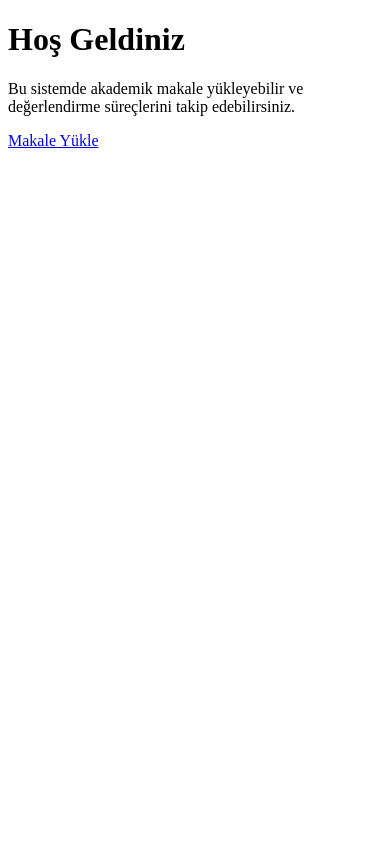
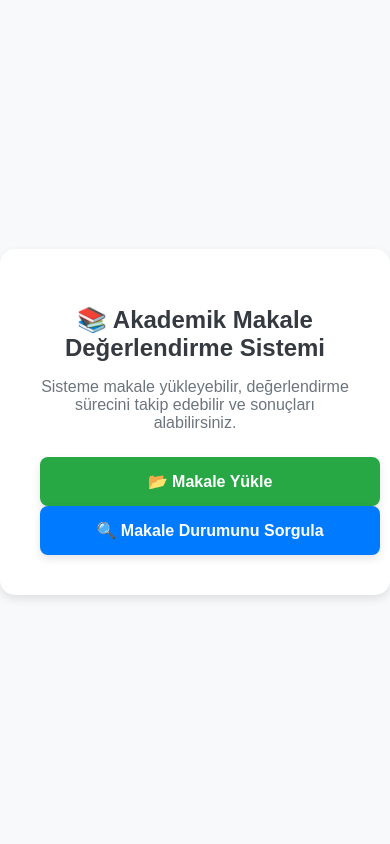
Before and after one commit to Ogulcan207/article-rating-nlp, a Django app: page / in a window 390 px wide. Run offline with Django 5.2, Linux system fonts and the light colour scheme.

Commit message:
editöre baslancak

```diff
--- /dev/null
+++ b/makale/static/css/index.css
@@ -0,0 +1,81 @@
+/* Genel Stil */
+body {
+    font-family: 'Arial', sans-serif;
+    background: #f8f9fa;
+    margin: 0;
+    padding: 0;
+    display: flex;
+    justify-content: center;
+    align-items: center;
+    height: 100vh;
+}
+
+/* Ana Konteyner */
+.container {
+    background: white;
+    padding: 40px;
+    border-radius: 15px;
+    box-shadow: 0px 4px 10px rgba(0, 0, 0, 0.1);
+    text-align: center;
+    max-width: 600px;
+    width: 100%;
+}
+
+/* Başlık */
+h1 {
+    color: #343a40;
+    font-size: 24px;
+    font-weight: bold;
+}
+
+/* Açıklama */
+p {
+    font-size: 16px;
+    color: #6c757d;
+    margin-bottom: 25px;
+}
+
+/* Butonlar */
+.btn {
+    display: flex;
+    align-items: center;
+    justify-content: center;
+    gap: 8px;
+    padding: 15px;
+    font-size: 16px;
+    font-weight: bold;
+    color: white;
+    text-decoration: none;
+    border-radius: 8px;
+    transition: all 0.3s ease-in-out;
+    border: none;
+    width: 100%;
+    box-shadow: 0px 4px 8px rgba(0, 0, 0, 0.1);
+}
+
+/* Makale Yükleme Butonu */
+.btn-upload {
+    background: #28a745;
+}
+
+.btn-upload:hover {
+    background: #218838;
+    transform: scale(1.05);
+}
+
+/* Makale Durum Butonu */
+.btn-status {
+    background: #007bff;
+}
+
+.btn-status:hover {
+    background: #0056b3;
+    transform: scale(1.05);
+}
+
+/* Mobil Uyumlu */
+@media (max-width: 768px) {
+    .container {
+        width: 90%;
+    }
+}
--- a/makale/templates/makale/index.html
+++ b/makale/templates/makale/index.html
@@ -4,10 +4,16 @@
     <meta charset="UTF-8">
     <meta name="viewport" content="width=device-width, initial-scale=1.0">
     <title>Ana Sayfa</title>
+    {% load static %}
+    <link rel="stylesheet" type="text/css" href="{% static 'css/index.css' %}">
 </head>
 <body>
-    <h1>Hoş Geldiniz</h1>
-    <p>Bu sistemde akademik makale yükleyebilir ve değerlendirme süreçlerini takip edebilirsiniz.</p>
-    <a href="{% url 'makale_yukle' %}">Makale Yükle</a>
+    <div class="container">
+        <h1>📚 Akademik Makale Değerlendirme Sistemi</h1>
+        <p>Sisteme makale yükleyebilir, değerlendirme sürecini takip edebilir ve sonuçları alabilirsiniz.</p>
+
+        <a href="{% url 'makale_yukle' %}" class="btn btn-upload">📂 Makale Yükle</a>
+        <a href="#" class="btn btn-status">🔍 Makale Durumunu Sorgula</a>
+    </div>
 </body>
 </html>
--- a/makale/views.py
+++ b/makale/views.py
@@ -1,6 +1,8 @@
 from django.shortcuts import render, redirect
 from .forms import MakaleYuklemeForm
 from .models import Makale
+from .utils import belirle_makale_alanlari, hakem_atama
+
 
 def index(request):
     return render(request, 'makale/index.html')
@@ -10,7 +12,15 @@ def makale_yukle(request):
         form = MakaleYuklemeForm(request.POST, request.FILES)
         if form.is_valid():
             makale = form.save()
-            return render(request, 'makale/yukleme_basarili.html', {'makale': makale})
+
+            # Makale alanlarını belirle
+            makale.alanlar.set(belirle_makale_alanlari(makale.anahtar_kelimeler))
+            makale.save()
+
+            # Hakem ata
+            atanan_hakem = hakem_atama(makale)
+
+            return render(request, 'makale/yukleme_basarili.html', {'makale': makale, 'hakem': atanan_hakem})
     else:
         form = MakaleYuklemeForm()
 
```
Also changed, not shown: makale/forms.py (+7 -0 lines), makale/models.py (+33 -8 lines), makale/static/css/makale_yukle.css (added, +92 -0 lines), makale/templates/makale/makale_yukle.html (+18 -6 lines), makale/utils.py (added, +33 -0 lines), makale/migrations/0003_ilgialani.py (added), makale/migrations/0004_makale_alanlar_makale_anahtar_kelimeler_hakem_and_more.py (added).
